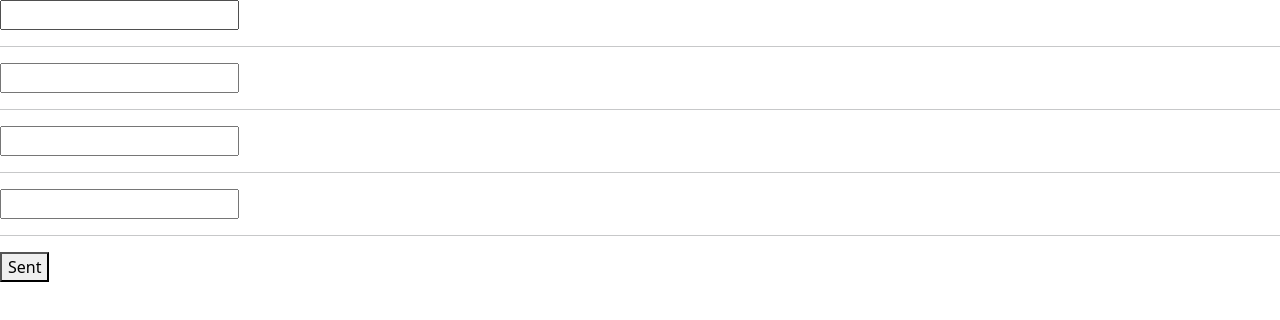
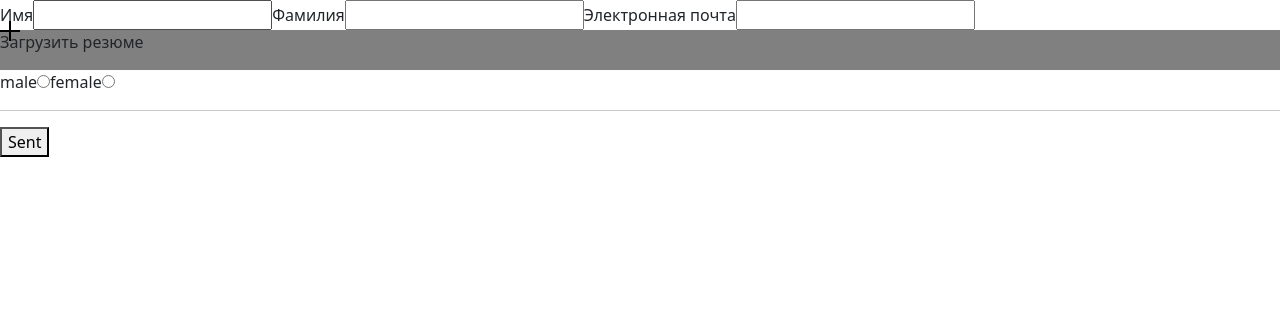
Before and after one commit to Timur-eit/applicant_form_reactJS, a React (Create React App) app in the folder client/: page / in a window 1280 px wide. Shown: the top 320 px of the page. Built offline with nearby package versions, Linux system fonts and the light colour scheme.

Commit message:
update form

```diff
--- a/client/src/components/ApplicantForm/ExampleForm.tsx
+++ b/client/src/components/ApplicantForm/ExampleForm.tsx
@@ -6,14 +6,17 @@ import ModalWindow from 'shared/ui/Modal';
 // import { Button } from 'react-bootstrap';
 // import 'bootstrap/dist/css/bootstrap.min.css';
 
-import { useForm, SubmitHandler } from 'react-hook-form';
+
+import FileInput from 'components/FileInput'
+
+import { useForm, SubmitHandler} from 'react-hook-form';
 
 type Inputs = {
-    name: string,
-    surname: string,
-    age: string,
+    firstName: string,
+    lastName: string,
     email: string,
-    file: string
+    file: File,
+    gender: string,
   };
 
 interface IExampleFormProps {
@@ -32,7 +35,15 @@ function ExampleForm(props: IExampleFormProps) {
         setOpenPolicyWindow
     } = props;
 
-//    const [isSubmitModalOpen, setSubmitModalOpen] = React.useState<boolean>(false)
+const defaultValues: Inputs = React.useMemo(() => {
+    return {
+        firstName: '',
+        lastName: '',
+        email: '',
+        file: new File([], ''),
+        gender: ''
+    }
+}, [])
 
     const {
         register,
@@ -40,50 +51,66 @@ function ExampleForm(props: IExampleFormProps) {
         reset,
         formState: {errors, isSubmitSuccessful},
         // watch,
-    } = useForm<Inputs>()
+    } = useForm<Inputs>({defaultValues})
 
     const onSubmit: SubmitHandler<Inputs> = (data) => {
         console.log('Data sent ', data);
-        // setSubmitModalOpen(true);
         setOpenSubmitWindow(true);
     }
 
-    // const name = watch('name');
-    // console.log('Name ' + name);
-    // console.log(errors)
-
-    // console.log(isSubmitModalOpen)
 
     React.useEffect(() => {
         if (isSubmitSuccessful) {
-          reset();
+          reset(defaultValues);
         }
-    }, [reset, isSubmitSuccessful]);
+    }, [reset, isSubmitSuccessful, defaultValues]);
 
-    // React.useEffect(() => {
-    //     if (isOpenSubmitWindow) {
-    //         setTimeout(() => setOpenPolicyState(true), 100)
-    //     }
-    // }, [isOpenSubmitWindow]);
 
     return (
         <>
-            {/* <button onClick={() => setOpenSubmitWindow()}>Change state</button> */}
             <form onSubmit={handleSubmit((data) =>onSubmit(data))}>
-                <input type='text' {...register('name', {required: 'This field is required', maxLength: 10})} />
-                {errors.name && <span>{errors.name.message}</span>}
+
+                <label>
+                    Имя
+                    <input type='text' {...register('firstName', {required: 'This field is required', maxLength: 10})} />
+                    {errors.firstName && <span>{errors.firstName.message}</span>}
+                </label>
+
+                <label>
+                    Фамилия
+                    <input type='text' {...register('lastName', {required: 'This field is required', maxLength: {value: 10, message: 'You exceeded max length'}})} />
+                    {errors.lastName && <span>{errors.lastName.message}</span>}
+                </label>
+
+                <label>
+                    Электронная почта
+                    <input type='email' {...register('email', {required: 'This field is required', pattern: {value: /^[A-Z0-9._%+-]+@[A-Z0-9.-]+\.[A-Z]{2,}$/i, message: 'invalid email'}})} />
+                    {errors.email && <span>{errors.email.message}</span>}
+                </label>
+
+
+                {/* <input type='file' {...register('file')} /> */}
+                <FileInput
+                    labelName={'Загрузить резюме'}
+                    inputName={'file'}
+                    params={register('file')}
+                />
+
+
+
+                <label>
+                    male
+                    <input type='radio' {...register('gender', {required: 'This field is required'})} value='male' />
+                </label>
+
+                <label>
+                    female
+                    <input type='radio' {...register('gender', {required: 'This field is required'})} value='female' />
+                </label>
+
+
+                {errors.gender && <span>{errors.gender.message}</span>}
                 <hr />
-                <input type='text' {...register('surname', {required: 'This field is required', maxLength: {value: 10, message: 'You exceeded max length'}})} />
-                {errors.surname && <span>{errors.surname.message}</span>}
-                <hr />
-                <input type='email' {...register('email', {required: 'This field is required', pattern: {value: /^[A-Z0-9._%+-]+@[A-Z0-9.-]+\.[A-Z]{2,}$/i, message: 'invalid email'}})} />
-                {errors.email && <span>{errors.email.message}</span>}
-                <hr />
-                <input type='number' {...register('age', {valueAsNumber: true})} />
-                <hr />
-                {/* <input type='file' {...register('file')} /> */}
-                {/* <hr /> */}
-                {/* <Button variant="primary" type='submit'>Sent</Button> */}
 
                 <button type='submit'>
                     Sent
@@ -108,7 +135,6 @@ function ExampleForm(props: IExampleFormProps) {
                         declineButton={true}
                         openState={isOpenPolicyWindow}
                         externalSetOpenState={setOpenPolicyWindow}
-                        // additionalStateHandler={}
                         acceptAction={() => console.log('он согласен')}
                         declineAction={() => console.log('он НЕ согласен')}
                     />
--- a/client/src/components/FileInput/index.tsx
+++ b/client/src/components/FileInput/index.tsx
@@ -3,13 +3,15 @@ import './style.scss'
 
 interface IFileInputProps {
     labelName: string,
+    inputName: string,
+    params?: any
 }
 
-const FileInput: React.FC<IFileInputProps> = ({labelName}) => {
+const FileInput: React.FC<IFileInputProps> = ({labelName, inputName, params}) => {
     return (
         <div className='file-input-container'>
             <label className='file-input-label' htmlFor="request-file-upload">
-                <input id="request-file-upload" name="request-file" type="file"/>
+                <input id="request-file-upload" name={inputName} type="file" {...params}/>
                 <div className='file-input-label__cross'></div>
                 <p>{labelName}</p>
             </label>
```
